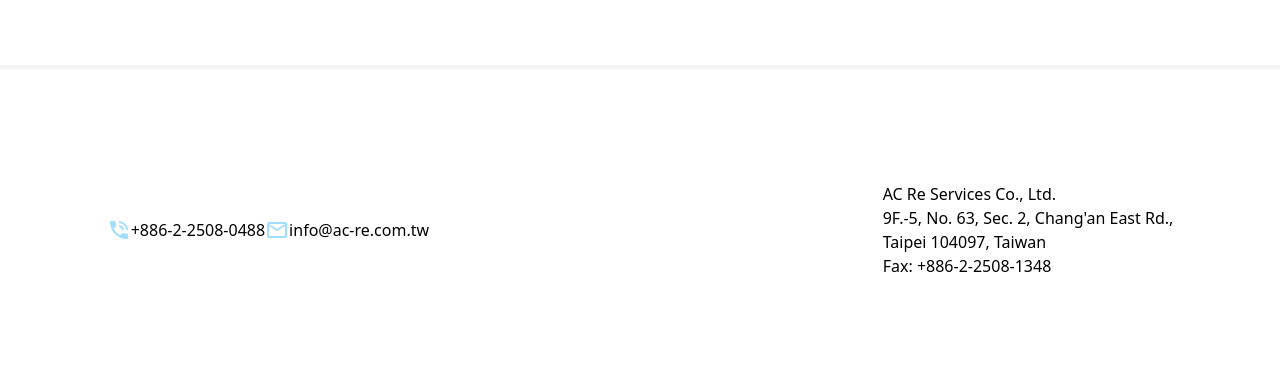
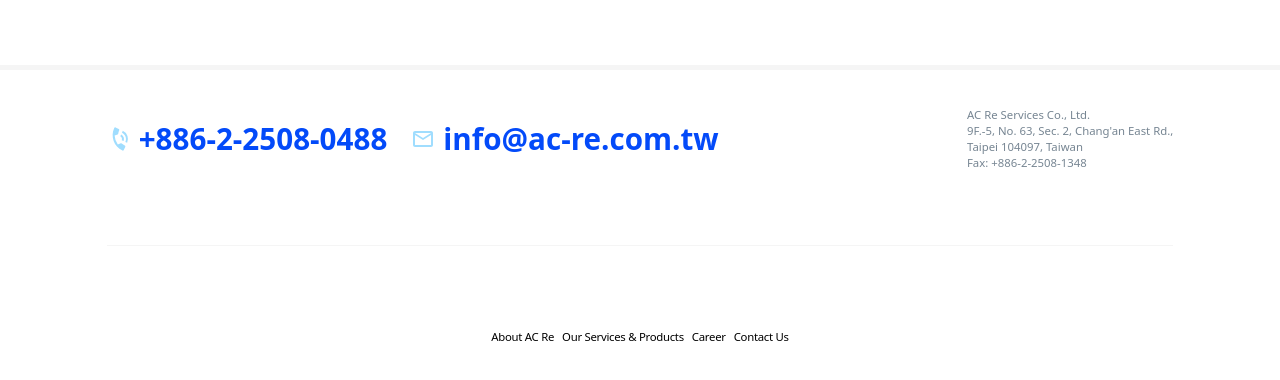
Before and after one commit to june50232/ac-re-develop-website, a Next.js app: page / in a window 1280 px wide. Shown: the part 2341-2721 px from the top of the page. Built offline with nearby package versions, Linux system fonts and the light colour scheme.

Commit message:
fix: assets domain

```diff
--- /dev/null
+++ b/common/imgUrls.ts
@@ -0,0 +1,9 @@
+const domain =
+  process.env.NODE_ENV === 'production' ? process.env.s3domain : '';
+
+export const globalImgUrl = `${domain}/img/global.png`;
+export const globalDottedImgUrl = `${domain}/img/dotted-map.png`;
+export const smileHandShakeImgUrl = `${domain}/img/handshake.png`;
+export const globalNightImgUrl = `${domain}/img/global-night.png`;
+export const esgImgUrl = `${domain}/img/esg.png`;
+export const professionImgUrl = `${domain}/img/profession.png`;
--- a/components/Footer/index.tsx
+++ b/components/Footer/index.tsx
@@ -1,25 +1,43 @@
 import React from 'react';
 import { MdPhoneInTalk, MdOutlineMail } from 'react-icons/md';
+import NavList from 'common/nav';
+import Link from 'next/link';
 
 export default function Footer() {
   return (
     <footer>
       <section
-        className="lg:flex hidden w-10/12 h-80 justify-center items-center"
+        className="lg:flex hidden flex-col w-10/12 h-80 justify-around items-center"
         id="footer-laptop"
       >
-        <div className="flex justify-center items-center w-full">
-          <div className="flex grow">
-            <a className="flex">
-              <MdPhoneInTalk color="#A0DDFE" fontSize="1.5rem" />
-              <h5>+886-2-2508-0488</h5>
+        <div className="flex justify-center items-center w-full space-x-2">
+          <div className="flex grow space-x-6">
+            <a
+              className="flex justify-center items-center space-x-2"
+              href="tel:+886225080488"
+            >
+              <MdPhoneInTalk
+                color="#A0DDFE"
+                fontSize="1.5rem"
+                style={{
+                  transform: 'rotate(25deg)',
+                }}
+              />
+              <h5 className="xl:text-2xl lg:text-xl font-bold text-primary-dark">
+                +886-2-2508-0488
+              </h5>
             </a>
-            <a className="flex">
+            <a
+              className="flex justify-center items-center space-x-2"
+              href="mailto:info@ac-re.com.tw"
+            >
               <MdOutlineMail color="#A0DDFE" fontSize="1.5rem" />
-              <h5>info@ac-re.com.tw</h5>
+              <h5 className="xl:text-2xl lg:text-xl font-bold text-primary-dark">
+                info@ac-re.com.tw
+              </h5>
             </a>
           </div>
-          <div className="flex flex-col">
+          <div className="flex flex-col text-sm text-secondary-light">
             <p>AC Re Services Co., Ltd.</p>
             <p>
               9F.-5, No. 63, Sec. 2, Chang&apos;an East Rd.,
@@ -29,6 +47,23 @@
             <p>Fax: +886-2-2508-1348</p>
           </div>
         </div>
+        <hr className="w-full block bottom-light-gray" />
+        <div>
+          <ul className="flex">
+            {NavList.map(({ title, url }) => (
+              <li
+                key={title}
+                className={'flex menu-hover-line relative px-1 h-8'}
+              >
+                <Link href={url}>
+                  <a className="flex self-stretch items-center text-sm tracking-tight">
+                    {title}
+                  </a>
+                </Link>
+              </li>
+            ))}
+          </ul>
+        </div>
       </section>
       <section
         className="lg:hidden w-screen py-12"
--- a/next.config.js
+++ b/next.config.js
@@ -3,7 +3,7 @@
 module.exports = {
   images: {
     loader: 'akamai',
-    path: '${{ secrets.AWS_S3_DOMAIN }}',
+    path: 'https://acre-website.s3.ap-northeast-1.amazonaws.com',
   },
   webpackDevMiddleware: (config) => {
     config.watchOptions = {
@@ -14,4 +14,7 @@
   },
   output: 'standalone',
   assetPrefix: '.',
+  env: {
+    s3domain: 'https://acre-website.s3.ap-northeast-1.amazonaws.com',
+  },
 };
--- a/pages/index.tsx
+++ b/pages/index.tsx
@@ -1,5 +1,13 @@
 import React from 'react';
 import { BannerImage, Button } from 'components';
+import {
+  globalImgUrl,
+  globalDottedImgUrl,
+  smileHandShakeImgUrl,
+  globalNightImgUrl,
+  esgImgUrl,
+  professionImgUrl,
+} from 'common/imgUrls';
 
 const MobileContainer = (props) => {
   return (
@@ -27,14 +35,6 @@
 };
 
 export default function Home() {
-  const isProd =
-    process.env.NODE_ENV === 'production' ? '${{ secrets.AWS_S3_DOMAIN }}' : '';
-  const globalImgUrl = `${isProd}/img/global.png`;
-  const globalDottedImgUrl = `${isProd}/img/dotted-map.png`;
-  const smileHandShakeImgUrl = `${isProd}/img/handshake.png`;
-  const globalNightImgUrl = `${isProd}/img/global-night.png`;
-  const esgImgUrl = `${isProd}/img/esg.png`;
-  const professionImgUrl = `${isProd}/img/profession.png`;
   const whyReason = [
     {
       title: 'AC Re represents you rather than a single insurance company',
--- a/styles/globals.css
+++ b/styles/globals.css
@@ -145,6 +145,10 @@
     clip-path: polygon(0% 0%, 100% 0%, 100% 100%);
     @apply w-4 h-4 origin-center rotate-45 bottom-10 right-10;
   }
+
+  .bottom-light-gray {
+    border-top: 1px solid #f5f5f5;
+  }
 }
 
 .order-25:after {
```
